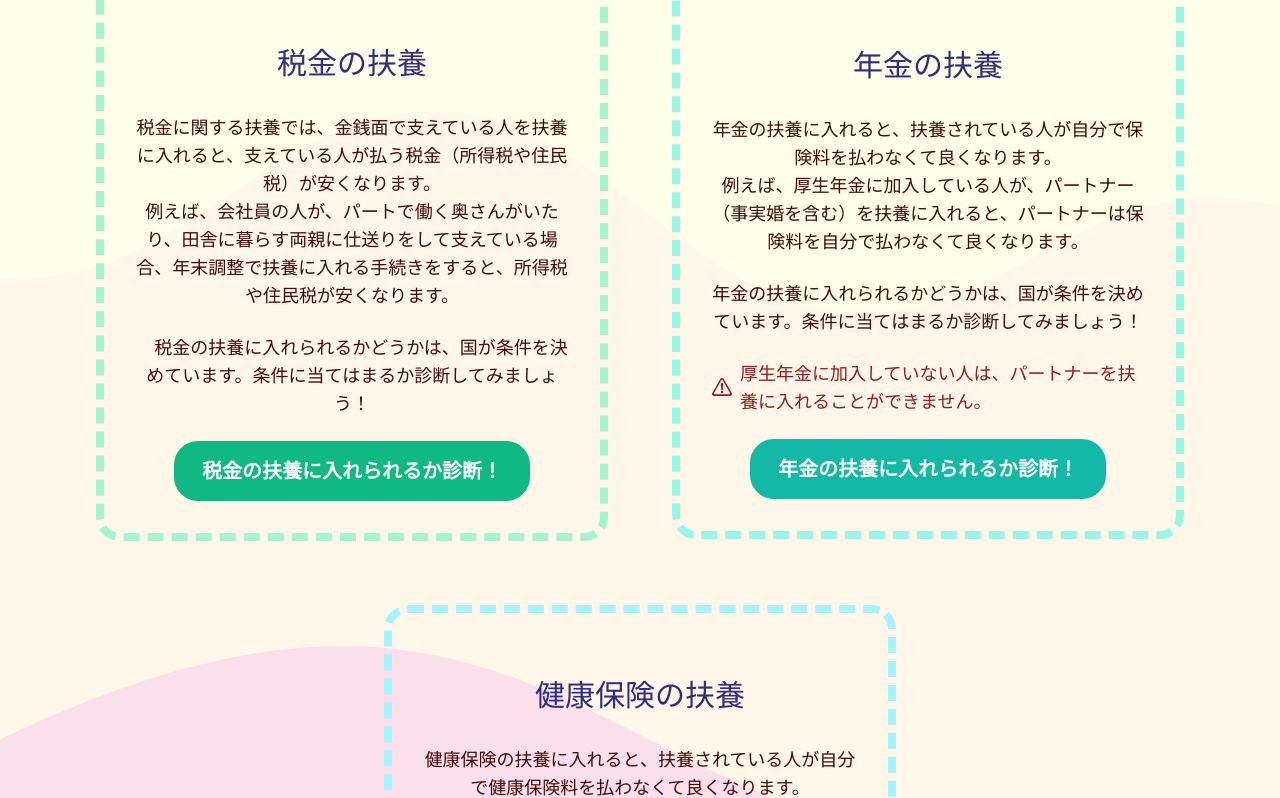
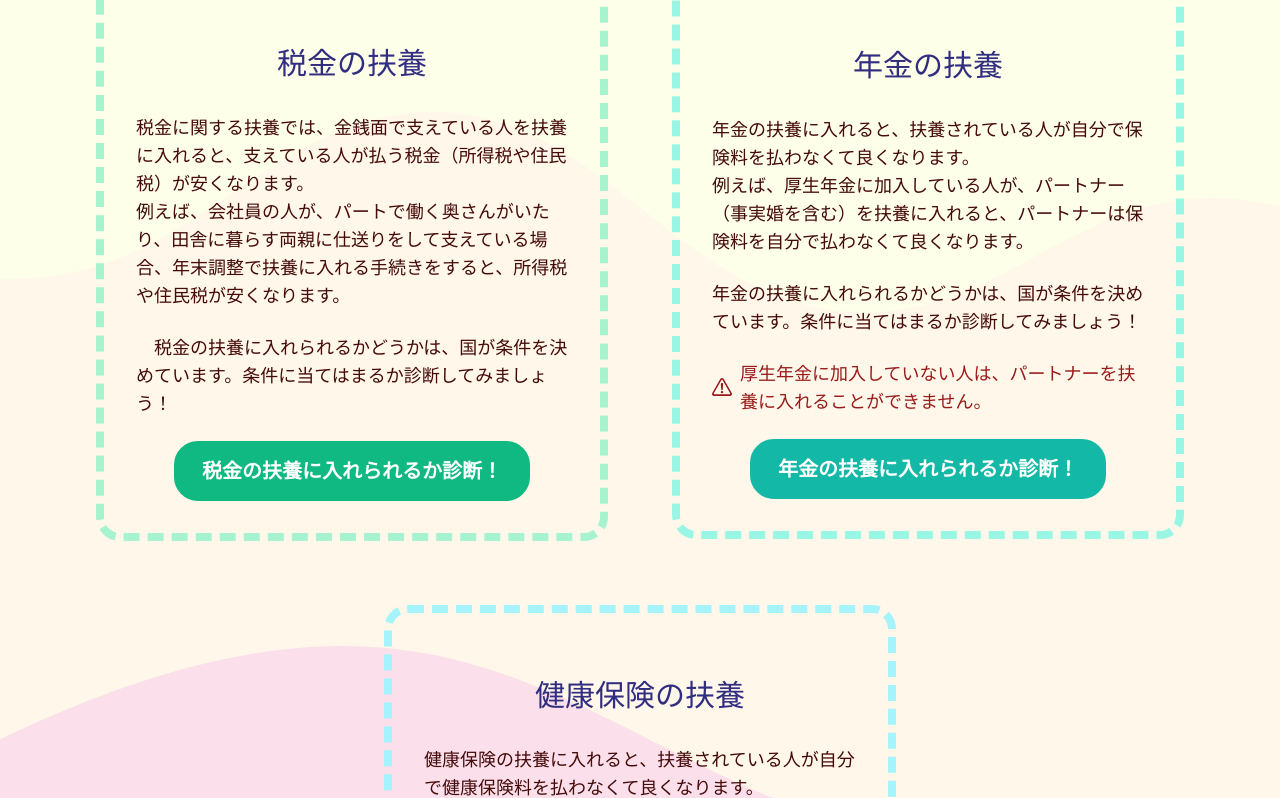
Before and after one commit to Miki-Sh/fukushi, a Next.js app: page /Fuyou in a window 1280 px wide. Shown: the part 431-1229 px from the top of the page. Built offline with nearby package versions, Linux system fonts and the light colour scheme.

Commit message:
♻️ 不要な文字を削除

```diff
--- a/src/components/Frame.jsx
+++ b/src/components/Frame.jsx
@@ -1,8 +1,8 @@
 const Frame = (props) => {
   const { color, contents } = props;
   return (
-    <div className={`lg:w-2/5 m-2 sm:m-8 py-8 px-4 sm:p-8 text-center rounded-3xl border-dashed border-8 ${ color } `}>
-        { contents }
+    <div className={`lg:w-2/5 m-2 sm:m-8 py-8 px-4 sm:p-8 rounded-3xl border-dashed border-8 ${ color } `}>
+      { contents }
     </div>
   );
 };
--- a/src/pages/Fuyou.jsx
+++ b/src/pages/Fuyou.jsx
@@ -3,7 +3,7 @@ import Image from 'next/image';
 import ZeiFuyou from 'src/components/Fuyou/ZeiFuyou';
 import KenpoFuyou from 'src/components/Fuyou/KenpoFuyou';
 import NenFuyou from 'src/components/Fuyou/NenFuyou';
-import Frame from '/src/components/Frame';
+import Frame from 'src/components/Frame';
 
 const Fuyou = () => {
   const [ ZeiOpen, setZeiOpen ] = useState(false);
@@ -18,8 +18,9 @@ const Fuyou = () => {
           扶養されている人が健康保険料や年金を払わなくてすむなどのメリットがあります。</p>
         <p className='mx-8'>　扶養には、「税金の扶養（所得税や住民税など）」と「健康保険の扶養」「年金の扶養」の3種類があります。</p>
       <div className='my-12 flex flex-wrap justify-center items-center'>
-        <Frame color='border-emerald-200' contents={ <>
-          <h1 className='py-8 text-indigo-900 text-3xl'>税金の扶養</h1>
+        <Frame color='border-emerald-200' contents={
+          <div className='grid justify-items-center'>
+            <h1 className='py-8 text-center text-indigo-900 text-3xl'>税金の扶養</h1>
             <p className='pb-6'>
               　税金に関する扶養では、金銭面で支えている人を扶養に入れると、支えている人が払う税金（所得税や住民税）が安くなります。<br />
               　例えば、会社員の人が、パートで働く奥さんがいたり、田舎に暮らす両親に仕送りをして支えている場合、年末調整で扶養に入れる手続きをすると、所得税や住民税が安くなります。</p>
@@ -31,10 +32,12 @@ const Fuyou = () => {
               onClick={() => {setZeiOpen(true)}}
             >税金の扶養に入れられるか診断！</button>
             { ZeiOpen && <ZeiFuyou setZeiOpen={setZeiOpen} /> }
-        </> } />
+          </div>
+        } />
 
-        <Frame color='border-teal-200' contents={ <>
-          <h1 className='py-8 text-indigo-900 text-3xl'>年金の扶養</h1>
+        <Frame color='border-teal-200' contents={
+          <div className='grid justify-items-center'>
+            <h1 className='py-8 text-center text-indigo-900 text-3xl'>年金の扶養</h1>
             <p className='pb-6'>
               　年金の扶養に入れると、扶養されている人が自分で保険料を払わなくて良くなります。<br />
               　例えば、厚生年金に加入している人が、パートナー（事実婚を含む）を扶養に入れると、パートナーは保険料を自分で払わなくて良くなります。</p>
@@ -52,10 +55,12 @@ const Fuyou = () => {
               onClick={() => {setNenOpen(true)}}
             >年金の扶養に入れられるか診断！</button>
             { NenOpen && <NenFuyou setNenOpen={setNenOpen} /> }
-        </> } />
+          </div>
+        } />
 
-        <Frame color='border-cyan-200' contents={ <>
-          <h1 className='py-8 text-indigo-900 text-3xl'>健康保険の扶養</h1>
+        <Frame color='border-cyan-200' contents={
+          <div className='grid justify-items-center'>
+            <h1 className='py-8 text-center text-indigo-900 text-3xl'>健康保険の扶養</h1>
             <p className='pb-6'>
               　健康保険の扶養に入れると、扶養されている人が自分で健康保険料を払わなくて良くなります。<br />
               　例えば、会社の健康保険組合に加入している人が、子どもや、仕送りで支えている両親を扶養に入れると、子どもや両親は健康保険料を自分で払わなくて良くなります。</p>
@@ -74,7 +79,8 @@ const Fuyou = () => {
               onClick={() => {setKenpoOpen(true)}}
             >健康保険の扶養に入れられるか診断！</button>
             { KenpoOpen && <KenpoFuyou setKenpoOpen={setKenpoOpen} /> }
-        </> } />
+          </div>
+        } />
       </div>
     </div>
   );
--- a/src/pages/Taisyoku.jsx
+++ b/src/pages/Taisyoku.jsx
@@ -1,7 +1,7 @@
 import Image from 'next/image';
 import Link from 'next/link';
-import Frame from '/src/components/Frame';
-import Accordion from '/src/components/Accordion';
+import Frame from 'src/components/Frame';
+import Accordion from 'src/components/Accordion';
 
 const Taisyoku = () => {
   return (
--- a/tsconfig.json
+++ b/tsconfig.json
@@ -18,6 +18,6 @@
     // },
     "baseUrl": "."
   },
-  "include": ["next-env.d.ts", "**/*.ts", "**/*.tsx", "src/pages/Fuyou.jsx", "src/components/Shindan.jsx", "src/pages/Taisyoku.jsx", "src/components/Header.jsx"],
+  "include": ["next-env.d.ts", "**/*.ts", "**/*.tsx", "src/pages/Fuyou.jsx", "src/components/Shindan.jsx", "src/pages/Taisyoku.jsx", "src/components/Header.jsx", "src/components/ToggleButton.jsx", "src/components/Navigation.jsx"],
   "exclude": ["node_modules"]
 }
```
Also changed, not shown: src/pages/Syoubyou.jsx (+4 -4 lines). Lines whose indentation alone changed are shown as unchanged.
